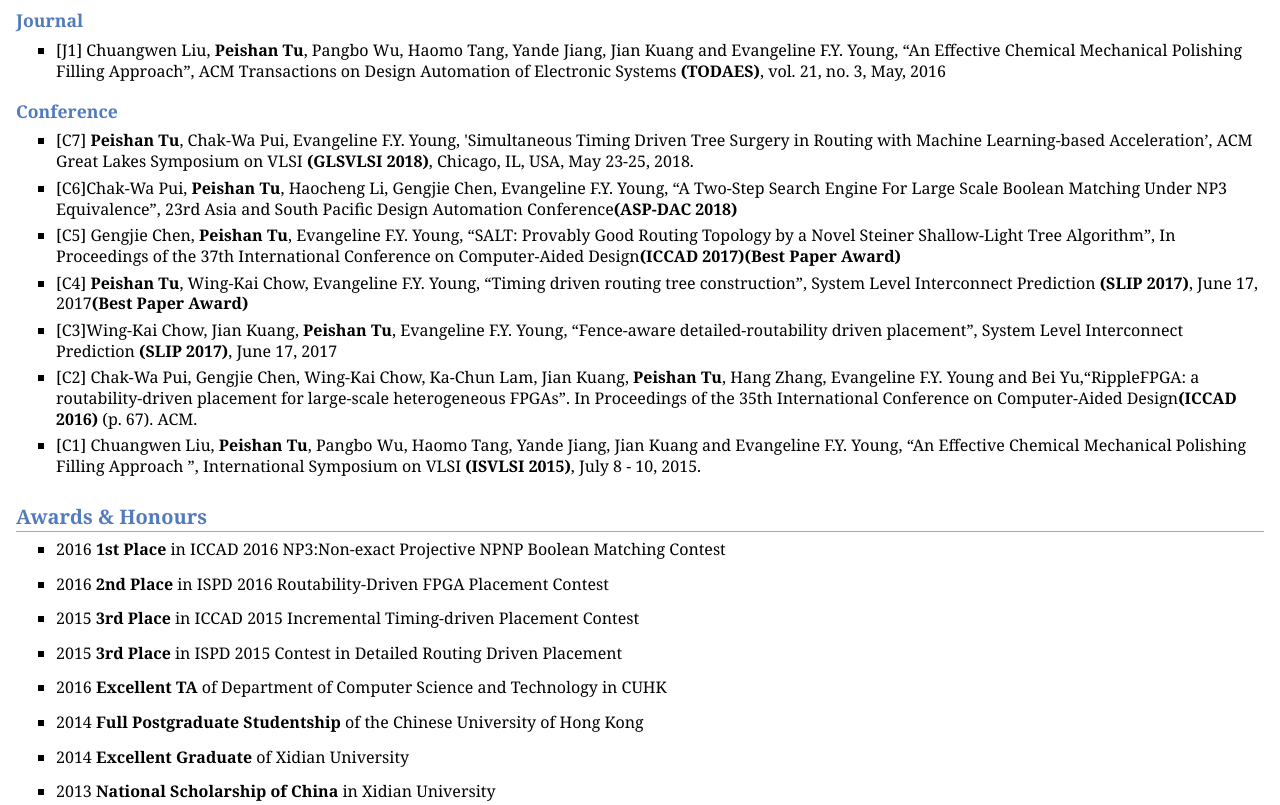
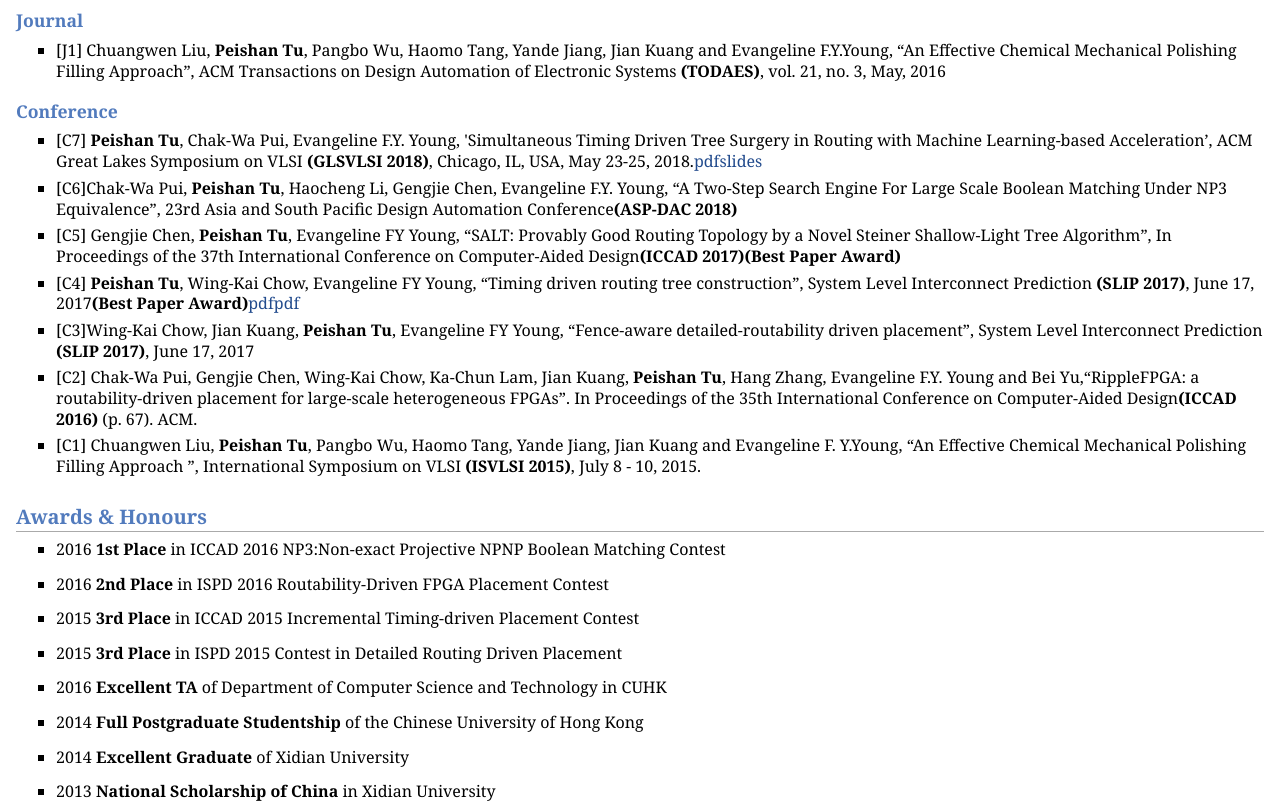
Before and after one commit to sharonqiu/sharonqiu.github.io, a plain HTML site: page index.html in a window 1280 px wide. Shown: the part 660-1465 px from the top of the page. Drawn offline with Linux system fonts and the light colour scheme.

Commit message:
add slides and pdf

```diff
--- a/index.html
+++ b/index.html
@@ -38,24 +38,24 @@ E-mail: (<a href="mailto:pstu@cse.cuhk.edu.hk">pstu@cse.cuhk.edu.hk</a> <a href=
 <h2>Publications</h2>
 <h3>Journal</h3>
 <ul>
-<li><p>[J1]  Chuangwen Liu, <b>Peishan Tu</b>, Pangbo Wu, Haomo Tang, Yande Jiang, Jian Kuang and Evangeline F.Y. Young, &ldquo;An Effective Chemical Mechanical Polishing Filling Approach&rdquo;, ACM Transactions on Design Automation of Electronic Systems <b>(TODAES)</b>, vol. 21, no. 3, May, 2016</p>
+<li><p>[J1]  Chuangwen Liu, <b>Peishan Tu</b>, Pangbo Wu, Haomo Tang, Yande Jiang, Jian Kuang and Evangeline F.Y.Young, &ldquo;An Effective Chemical Mechanical Polishing Filling Approach&rdquo;, ACM Transactions on Design Automation of Electronic Systems <b>(TODAES)</b>, vol. 21, no. 3, May, 2016</p>
 </li>
 </ul>
 <h3>Conference</h3>
 <ul>
-<li><p>[C7] <b>Peishan Tu</b>, Chak-Wa Pui, Evangeline F.Y. Young,  'Simultaneous Timing Driven Tree Surgery in Routing with Machine Learning-based Acceleration&rsquo;, ACM Great Lakes Symposium on VLSI <b>(GLSVLSI 2018)</b>, Chicago, IL, USA, May 23-25, 2018.</p>
+<li><p>[C7] <b>Peishan Tu</b>, Chak-Wa Pui, Evangeline F.Y. Young,  'Simultaneous Timing Driven Tree Surgery in Routing with Machine Learning-based Acceleration&rsquo;, ACM Great Lakes Symposium on VLSI <b>(GLSVLSI 2018)</b>, Chicago, IL, USA, May 23-25, 2018.<a href="conf/glsvlsi18.pdf">pdf</a><a href="conf/glsvlsi18_slides.pdf">slides</a></p>
 </li>
 <li><p>[C6]Chak-Wa Pui, <b>Peishan Tu</b>, Haocheng Li, Gengjie Chen, Evangeline F.Y. Young, &ldquo;A Two-Step Search Engine For Large Scale Boolean Matching Under NP3 Equivalence&rdquo;, 23rd Asia and South Pacific Design Automation Conference<b>(ASP-DAC 2018)</b></p>
 </li>
-<li><p>[C5] Gengjie Chen, <b>Peishan Tu</b>, Evangeline F.Y. Young, &ldquo;SALT: Provably Good Routing Topology by a Novel Steiner Shallow-Light Tree Algorithm&rdquo;, In Proceedings of the 37th International Conference on Computer-Aided Design<b>(ICCAD 2017)</b><b>(Best Paper Award)</b></p>
+<li><p>[C5] Gengjie Chen, <b>Peishan Tu</b>, Evangeline FY Young, &ldquo;SALT: Provably Good Routing Topology by a Novel Steiner Shallow-Light Tree Algorithm&rdquo;, In Proceedings of the 37th International Conference on Computer-Aided Design<b>(ICCAD 2017)</b><b>(Best Paper Award)</b></p>
 </li>
-<li><p>[C4] <b>Peishan Tu</b>, Wing-Kai Chow, Evangeline F.Y. Young, &ldquo;Timing driven routing tree construction&rdquo;, System Level Interconnect Prediction <b>(SLIP 2017)</b>, June 17, 2017<b>(Best Paper Award)</b></p>
+<li><p>[C4] <b>Peishan Tu</b>, Wing-Kai Chow, Evangeline FY Young, &ldquo;Timing driven routing tree construction&rdquo;, System Level Interconnect Prediction <b>(SLIP 2017)</b>, June 17, 2017<b>(Best Paper Award)</b><a href="conf/slip17.pdf">pdf</a><a href="conf/slip17_slides.pdf">pdf</a></p>
 </li>
-<li><p>[C3]Wing-Kai Chow, Jian Kuang,<b> Peishan Tu</b>, Evangeline F.Y. Young, &ldquo;Fence-aware detailed-routability driven placement&rdquo;, System Level Interconnect Prediction <b>(SLIP 2017)</b>, June 17, 2017</p>
+<li><p>[C3]Wing-Kai Chow, Jian Kuang,<b> Peishan Tu</b>, Evangeline FY Young, &ldquo;Fence-aware detailed-routability driven placement&rdquo;, System Level Interconnect Prediction <b>(SLIP 2017)</b>, June 17, 2017</p>
 </li>
 <li><p>[C2] Chak-Wa Pui, Gengjie Chen, Wing-Kai Chow, Ka-Chun Lam, Jian Kuang, <b>Peishan Tu</b>, Hang Zhang, Evangeline F.Y. Young and Bei Yu,&ldquo;RippleFPGA: a routability-driven placement for large-scale heterogeneous FPGAs&rdquo;. In Proceedings of the 35th International Conference on Computer-Aided Design<b>(ICCAD 2016)</b> (p. 67). ACM.</p>
 </li>
-<li><p>[C1] Chuangwen Liu, <b>Peishan Tu</b>, Pangbo Wu, Haomo Tang, Yande Jiang, Jian Kuang and Evangeline F.Y. Young, &ldquo;An Effective Chemical Mechanical Polishing Filling Approach &rdquo;, International Symposium on VLSI <b>(ISVLSI 2015)</b>, July 8 - 10, 2015.</p>
+<li><p>[C1] Chuangwen Liu, <b>Peishan Tu</b>, Pangbo Wu, Haomo Tang, Yande Jiang, Jian Kuang and Evangeline F. Y.Young, &ldquo;An Effective Chemical Mechanical Polishing Filling Approach &rdquo;, International Symposium on VLSI <b>(ISVLSI 2015)</b>, July 8 - 10, 2015.</p>
 </li>
 </ul>
 <h2>Awards &amp; Honours</h2>
@@ -126,7 +126,7 @@ border="0" alt="Free Hit Counter"></a>
 Analytics" ></a>
 <div id="footer">
 <div id="footer-text">
-Page generated 2018-04-04 19:44:22 HKT, by <a href="http://jemdoc.jaboc.net/">jemdoc</a>.
+Page generated 2018-05-29 14:08:20 HKT, by <a href="http://jemdoc.jaboc.net/">jemdoc</a>.
 </div>
 </div>
 </div>
```
Also changed, not shown: 4 other files.
